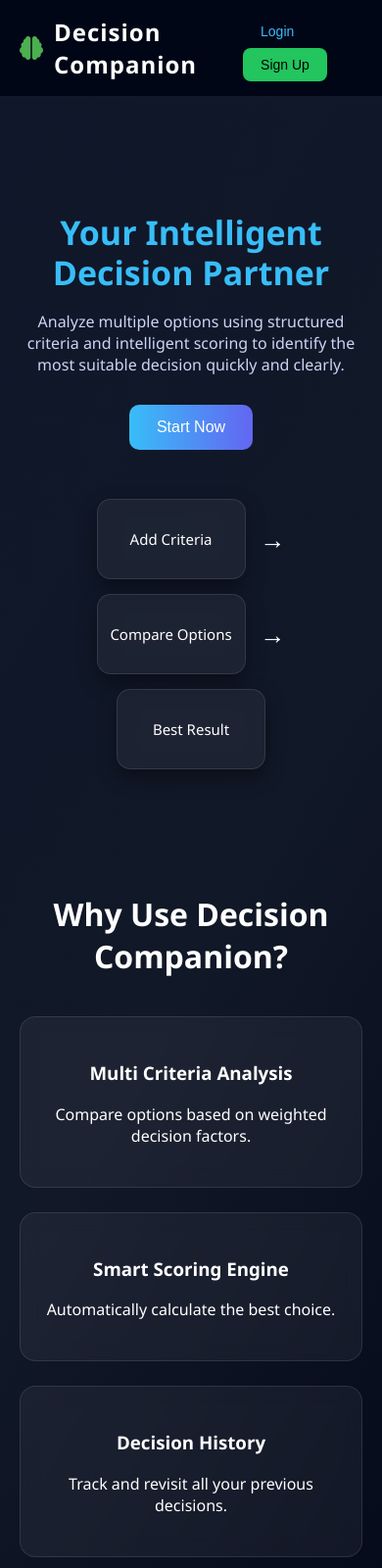
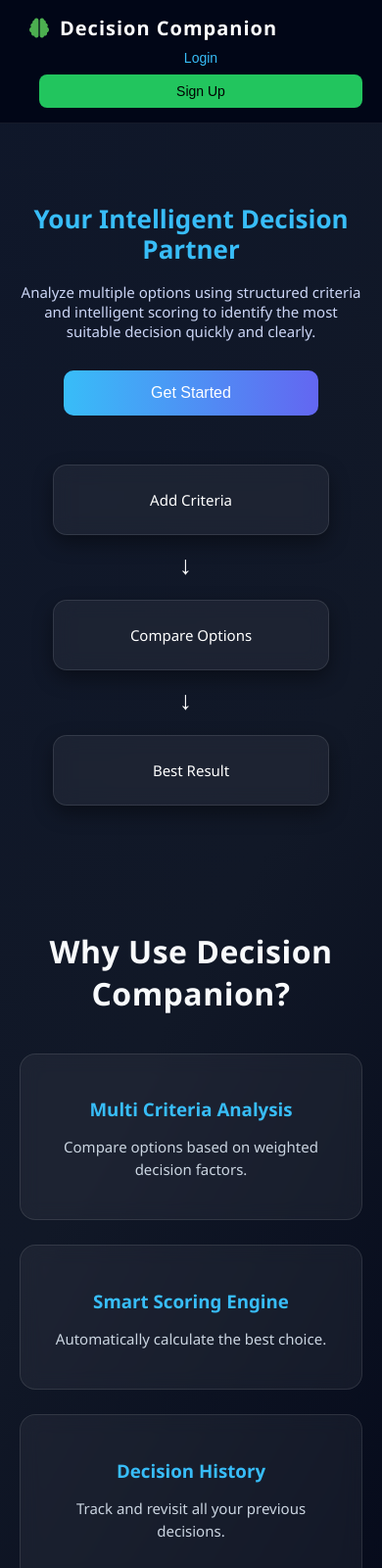
Before and after one commit to Shabnashajahan003/Decision_Companion_System, a website: page frontend/home.html in a window 390 px wide. Shown: the top 1600 px of the page at 98% size. Drawn offline with Linux system fonts and the light colour scheme.

Commit message:
fix mobile reponsive

```diff
--- a/frontend/dashboardstyle.css
+++ b/frontend/dashboardstyle.css
@@ -191,3 +191,83 @@ flex-direction:column;
 flex-direction:column;
 }
 }
+.stat-card h3{
+font-size:28px;
+}
+/* -------- BETTER RESPONSIVENESS -------- */
+
+/* Tablet */
+@media (max-width: 1024px) {
+
+.header{
+padding:18px 25px;
+flex-wrap:wrap;
+}
+
+.stats-container{
+flex-direction:column;
+padding:0 25px;
+}
+
+.main-container{
+flex-direction:column;
+padding:25px;
+}
+
+.card-large,
+.history-section{
+width:100%;
+}
+
+}
+
+/* Mobile */
+@media (max-width: 600px) {
+
+.header{
+flex-direction:column;
+align-items:flex-start;
+gap:10px;
+padding:15px 20px;
+}
+
+.header h2{
+font-size:18px;
+}
+
+.user-area{
+width:100%;
+justify-content:space-between;
+}
+
+.stats-container{
+padding:0 15px;
+gap:15px;
+}
+
+.stat-card{
+padding:15px;
+}
+
+.main-container{
+padding:15px;
+gap:20px;
+}
+
+.card-large{
+padding:20px;
+}
+
+.history-section{
+padding:20px;
+}
+
+button{
+width:100%;
+}
+
+.logout-btn{
+width:auto;
+}
+
+}
--- a/frontend/home.html
+++ b/frontend/home.html
@@ -166,6 +166,8 @@ margin:auto;
 .section h2{
 margin-bottom:40px;
 font-size:32px;
+color:#F8FAFC;
+letter-spacing:0.5px;
 }
 
 .grid{
@@ -188,9 +190,16 @@ transform:translateY(-8px);
 box-shadow:0 10px 25px rgba(0,0,0,0.4);
 background:rgba(255,255,255,0.08);
 }
+.card h3{
+color:#38BDF8;
+margin-bottom:10px;
+}
 
-
-
+.card p{
+color:#CBD5E1;
+font-size:15px;
+line-height:1.5;
+}
 footer{
 margin-top:70px;
 text-align:center;
@@ -227,32 +236,88 @@ transform:translateY(0);
 
 
 
-@media(max-width:768px){
+/* TABLET */
+@media(max-width:1024px){
 
 nav{
-padding:15px 20px;
+padding:15px 30px;
 }
 
 .hero h1{
-font-size:34px;
-}
-
-.hero p{
-font-size:16px;
+font-size:38px;
 }
 
 .process{
 gap:15px;
 }
 
+}
+
+/* MOBILE */
+@media(max-width:768px){
+
+nav{
+flex-direction:column;
+align-items:flex-start;
+}
+
+.nav-buttons{
+width:100%;
+justify-content:flex-start;
+}
+
+.hero{
+padding-top:60px;
+}
+
+.hero h1{
+font-size:30px;
+}
+
+.hero p{
+font-size:15px;
+}
+
+.start-btn{
+width:100%;
+max-width:260px;
+}
+
+.process{
+flex-direction:column;
+}
+
+.arrow{
+transform:rotate(90deg);
+}
+
 .step{
-width:150px;
-height:80px;
+width:90%;
+max-width:280px;
+height:70px;
 font-size:15px;
 }
 
 .section{
 padding:60px 20px;
+}
+
+
+}
+
+/* SMALL MOBILE */
+@media(max-width:480px){
+
+.hero h1{
+font-size:26px;
+}
+
+.logo{
+font-size:20px;
+}
+
+.nav-buttons button{
+width:100%;
 }
 
 }
@@ -283,7 +348,7 @@ Analyze multiple options using structured criteria and intelligent scoring
 to identify the most suitable decision quickly and clearly.
 </p>
 
-<button class="start-btn" onclick="goSignup()">Start Now</button>
+<button class="start-btn" onclick="goSignup()">Get Started</button>
 
 <div class="process">
 <div class="step">Add Criteria</div>
--- a/frontend/style.css
+++ b/frontend/style.css
@@ -90,15 +90,51 @@ font-size:22px;
 font-weight:600;
 }
 
-/* Responsive */
+@media(max-width:900px){
+
+.main-container{
+padding:30px 20px;
+}
+
+nav{
+padding:16px 25px;
+}
+
+.card{
+max-width:420px;
+}
+
+}
+
+/* Mobile */
 @media(max-width:600px){
+
+nav{
+flex-direction:column;
+align-items:flex-start;
+gap:10px;
+padding:15px 20px;
+}
+
+.logo{
+font-size:20px;
+}
 
 .card{
 padding:25px;
+border-radius:12px;
 }
 
-nav{
-padding:15px 20px;
+input{
+padding:11px;
+}
+
+.primary-btn{
+padding:11px;
+}
+
+.secondary-btn{
+padding:9px;
 }
 
 }
```
Also changed, not shown: frontend/dashboard.html (+1 -1 lines), frontend/result.html (+49 -0 lines).
